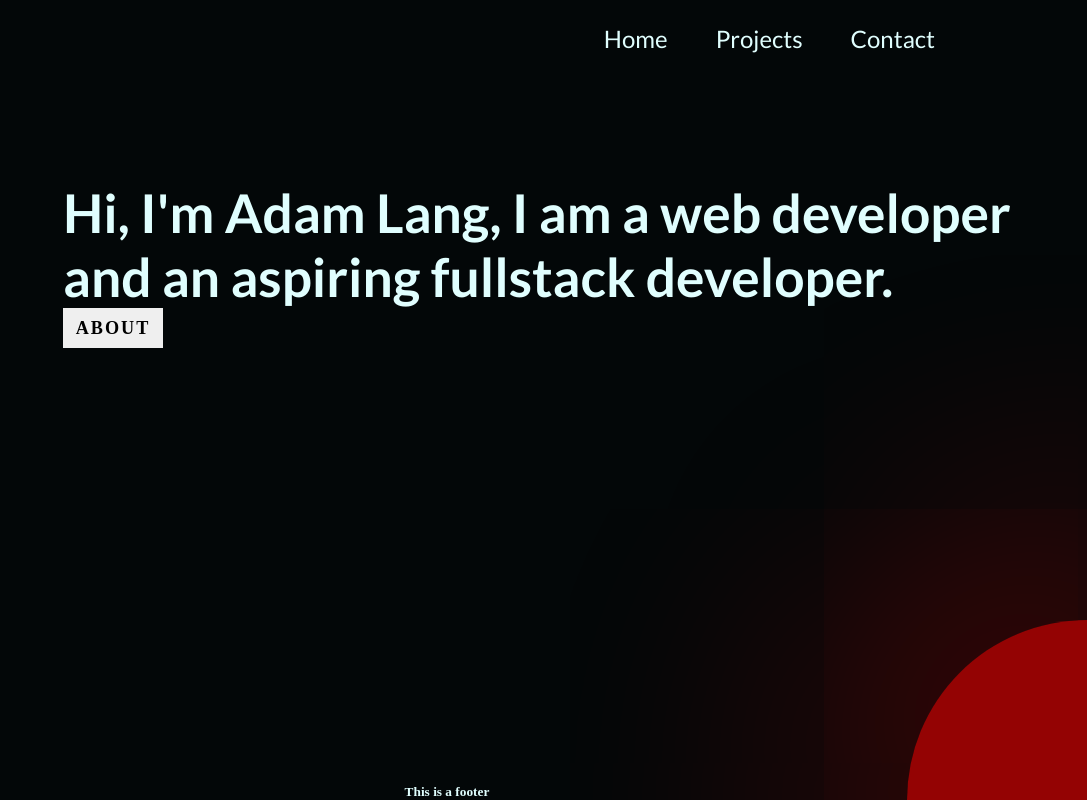
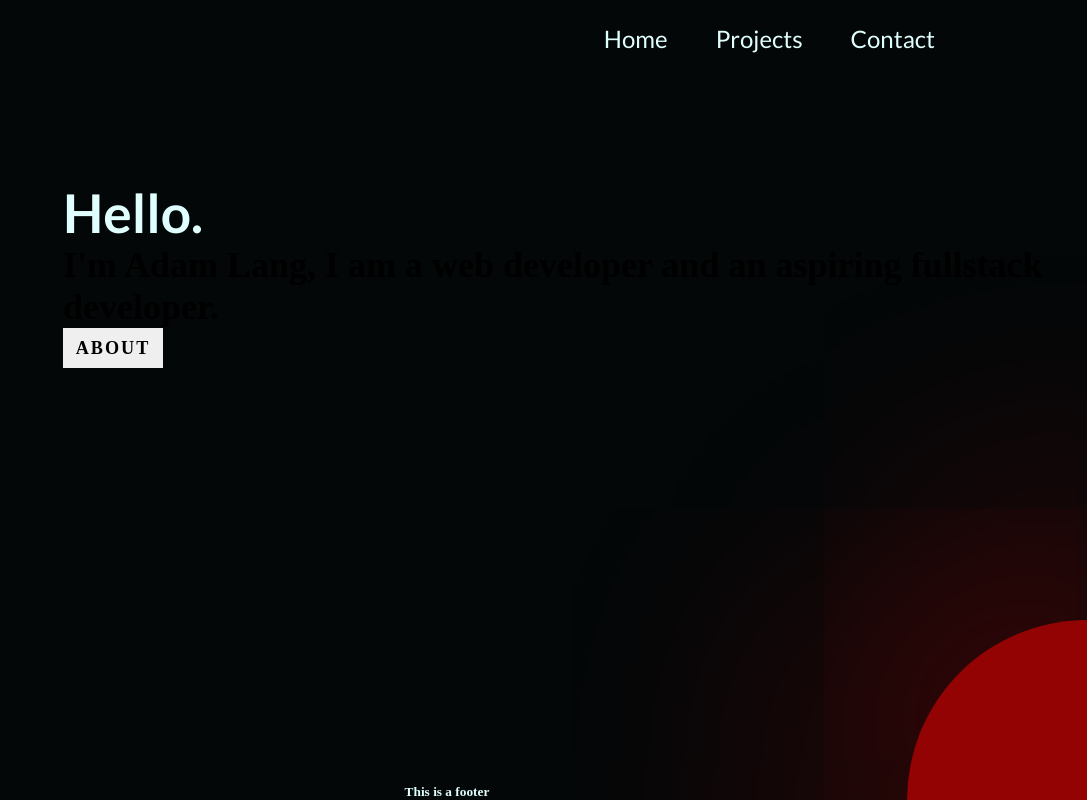
Before and after one commit to adamLangsti/Website, a React (Create React App) app: page / in a window 1280 px wide. Shown: the whole page, without its empty margins (193-1280 px from the left). Built offline with nearby package versions, Linux system fonts and the light colour scheme.

Commit message:
feat: content data now has header and subheader in parent element

```diff
--- a/src/components/Hero.js
+++ b/src/components/Hero.js
@@ -1,16 +1,17 @@
 import React from 'react';
-import logo from '../media/geo.jpg';
 
 const Hero = () => {
     return (
         <>
             <div className='container'>
-                <h1 className='header'>
-                    Hi, I'm Adam Lang, I am a web developer and an aspiring
-                    fullstack developer.
-                </h1>
-                <button className='abt-btn'>About</button>
-                {/* <img className='bg' src={logo} alt='bg-img' /> */}
+                <aside className='container-data'>
+                    <h1 className='header'>Hello.</h1>
+                    <h2 className='content'>
+                        I'm Adam Lang, I am a web developer and an aspiring
+                        fullstack developer.
+                    </h2>
+                    <button className='abt-btn'>About</button>
+                </aside>
             </div>
             <div className='quarter' />
         </>
```
